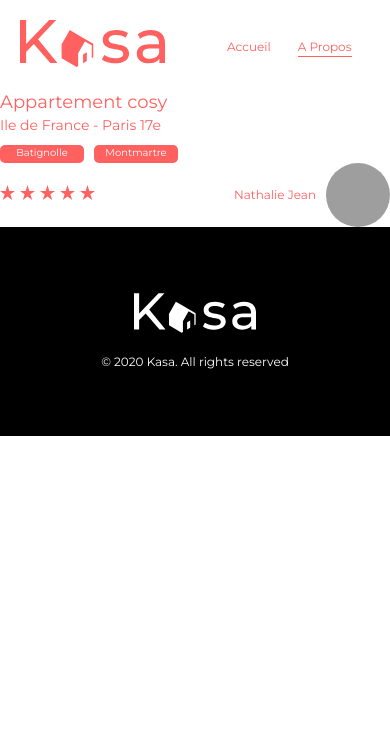
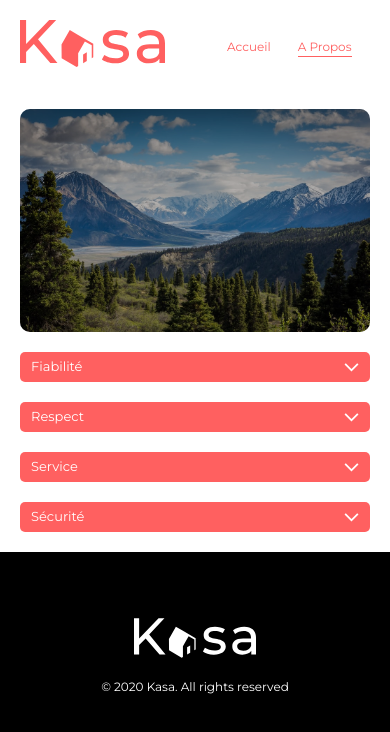
Before and after one commit to Nabil-Y/Nabil_Yassine_11_15052022, a React (Create React App) app: page /about in a window 390 px wide. Shown: the top 732 px of the page. Built offline with nearby package versions, Linux system fonts and the light colour scheme; grey boxes are pictures that could not be loaded.

Commit message:
complete about and error page

```diff
--- a/src/App.js
+++ b/src/App.js
@@ -2,47 +2,17 @@ import Header from "./components/Layout/Header";
 import Footer from "./components/Layout/Footer";
 import Banner from "./components/Banner/Banner";
 import Error from "./pages/Error/Error";
-import Profile from "./components/Profile/Profile";
+import About from "./pages/About/About";
 import { Routes, Route } from "react-router-dom";
 // import Loader from "./components/Layout/Loader";
 
 const App = () => {
-  const houseData = {
-    id: "c67ab8a7",
-    title: "Appartement cosy",
-    cover:
-      "https://s3-eu-west-1.amazonaws.com/course.oc-static.com/projects/front-end-kasa-project/accommodation-20-1.jpg",
-    pictures: [
-      "https://s3-eu-west-1.amazonaws.com/course.oc-static.com/projects/front-end-kasa-project/accommodation-20-1.jpg",
-      "https://s3-eu-west-1.amazonaws.com/course.oc-static.com/projects/front-end-kasa-project/accommodation-20-2.jpg",
-      "https://s3-eu-west-1.amazonaws.com/course.oc-static.com/projects/front-end-kasa-project/accommodation-20-3.jpg",
-      "https://s3-eu-west-1.amazonaws.com/course.oc-static.com/projects/front-end-kasa-project/accommodation-20-4.jpg",
-      "https://s3-eu-west-1.amazonaws.com/course.oc-static.com/projects/front-end-kasa-project/accommodation-20-5.jpg",
-    ],
-    description:
-      "Votre maison loin de chez vous. Que vous veniez de l'autre bout du monde, ou juste de quelques stations de RER, vous vous sentirez chez vous dans notre appartement.",
-    host: {
-      name: "Nathalie Jean",
-      picture:
-        "https://s3-eu-west-1.amazonaws.com/course.oc-static.com/projects/front-end-kasa-project/profile-picture-12.jpg",
-    },
-    rating: "5",
-    location: "Ile de France - Paris 17e",
-    equipments: [
-      "Équipements de base",
-      "Micro-Ondes",
-      "Douche italienne",
-      "Frigo",
-      "WIFI",
-    ],
-    tags: ["Batignolle", "Montmartre"],
-  };
   return (
     <>
       <Header />
       {/* <Loader /> */}
       <Routes>
-        <Route path="/about" element={<Profile houseData={houseData} />} />
+        <Route path="/about" element={<About />} />
         <Route path="/" exact element={<Banner />} />
         <Route path="*" element={<Error />} />
       </Routes>
--- a/src/components/Dropdown/Dropdown.module.css
+++ b/src/components/Dropdown/Dropdown.module.css
@@ -44,7 +44,7 @@
 }
 
 .details p {
-  height: 146px;
+  min-height: 146px;
   border-radius: 5px;
   background: var(--grey);
   color: var(--primary-color);
@@ -52,7 +52,7 @@
 }
 
 .house-page-details p {
-  height: 249px;
+  min-height: 249px;
   font-size: 18px;
 }
 
--- a/src/components/Layout/Header.js
+++ b/src/components/Layout/Header.js
@@ -15,6 +15,7 @@ const Header = () => {
 
   return (
     <header className={styles.header}>
+      <div className={styles["header-wrapper"]}>
         <Logo />
         <nav>
           <ul className={styles["nav-list"]}>
@@ -26,6 +27,7 @@ const Header = () => {
             </li>
           </ul>
         </nav>
+      </div>
     </header>
   );
 };
--- a/src/components/Layout/Header.module.css
+++ b/src/components/Layout/Header.module.css
@@ -1,9 +1,14 @@
 .header {
+  width: 100%;
+  padding: 40px 100px 0;
+  background: var(--white);
+}
+
+.header-wrapper {
   display: flex;
   justify-content: space-between;
-  width: 100%;
-  margin: 40px 0;
-  padding: 0 100px;
+  max-width: 1440px;
+  margin: auto;
 }
 
 .header svg {
@@ -35,8 +40,7 @@
 
 @media screen and (max-width: 768px) {
   .header {
-    margin: 20px 0;
-    padding: 0 20px;
+    padding: 20px 20px 0;
   }
 
   .nav-list {
--- /dev/null
+++ b/src/data/about.js
@@ -0,0 +1,20 @@
+const aboutData = [
+  [
+    "Fiabilité",
+    "Les annonces postées sur Kasa garantissent une fiabilité totale. Les photos sont conformes aux logements, et toutes les informations sont régulièrement vérifiées  par nos équipes.",
+  ],
+  [
+    "Respect",
+    "La bienveillance fait partie des valeurs fondatrices de Kasa. Tout comportement discriminatoire ou de perturbation du voisinage entraînera une exclusion de notre plateforme.",
+  ],
+  [
+    "Service",
+    "Nos équipes se tiennent à votre disposition pour vous fournir une expérience parfaite. N'hésitez pas à nous contacter si vous avez la moindre question.",
+  ],
+  [
+    "Sécurité",
+    "La sécurité est la priorité de Kasa. Aussi bien pour nos hôtes que pour les voyageurs, chaque logement correspond aux critères de sécurité établis par nos services. En laissant une note aussi bien à l'hôte qu'au locataire, cela permet à nos équipes de vérifier que les standards sont bien respectés. Nous organisons également des ateliers sur la sécurité domestique pour nos hôtes.",
+  ],
+];
+
+export default aboutData;
--- a/src/index.css
+++ b/src/index.css
@@ -20,6 +20,11 @@ body {
   text-rendering: optimizeSpeed;
   line-height: 1.5;
   font-family: "Montserrat", sans-serif;
+  background-color: var(--black);
+}
+
+main {
+  background-color: var(--white);
 }
 
 :root {
--- a/src/pages/About/About.js
+++ b/src/pages/About/About.js
@@ -1,7 +1,18 @@
-import React from 'react';
+import React from "react";
+import Banner from "../../components/Banner/Banner";
+import Dropdown from "../../components/Dropdown/Dropdown";
+import aboutData from "../../data/about";
+import styles from "./About.module.css";
 
 const About = () => {
-  return <div>About</div>;
+  return (
+    <main className={styles["about-page"]}>
+      <Banner />
+      {aboutData.map((item, index) => (
+        <Dropdown key={item[0] + index} title={item[0]} description={item[1]} />
+      ))}
+    </main>
+  );
 };
 
 export default About;
--- a/src/pages/About/About.module.css
+++ b/src/pages/About/About.module.css
@@ -0,0 +1,20 @@
+.about-page {
+  display: flex;
+  flex-direction: column;
+  justify-content: center;
+  align-items: center;
+  padding: 50px 100px;
+}
+
+.about-page > * {
+  margin-top: 33px;
+}
+
+@media screen and (max-width: 768px) {
+  .about-page {
+    padding: 20px;
+  }
+  .about-page > * {
+    margin-top: 20px;
+  }
+}
--- a/src/pages/Error/Error.js
+++ b/src/pages/Error/Error.js
@@ -1,7 +1,16 @@
-import React from 'react';
-
+import React from "react";
+import { Link } from "react-router-dom";
+import styles from "./Error.module.css";
 const Error = () => {
-  return <div>Error</div>;
+  return (
+    <main className={styles["error-page"]}>
+      <h1>404</h1>
+      <h2>{"Oups! La page que \n vous avez demandé n'existe pas."}</h2>
+      <div className={styles.link}>
+        <Link to="/">Retourner sur la page d'accueil</Link>
+      </div>
+    </main>
+  );
 };
 
 export default Error;
--- a/src/pages/Error/Error.module.css
+++ b/src/pages/Error/Error.module.css
@@ -0,0 +1,47 @@
+.error-page {
+  color: var(--primary-color);
+  text-align: center;
+}
+
+.error-page h1 {
+  margin-top: 175px;
+  font-weight: bold;
+  font-size: 288px;
+  line-height: 411px;
+}
+
+.error-page h2 {
+  margin-top: 67px;
+  font-weight: normal;
+  font-size: 36px;
+  line-height: 51px;
+}
+
+.link {
+  display: inline-block;
+  margin: 160px 0;
+  font-size: 18px;
+  line-height: 26px;
+  border-bottom: 1px solid var(--primary-color);
+}
+
+@media screen and (max-width: 768px) {
+  .error-page h1 {
+    margin-top: 195px;
+    font-size: 96px;
+    line-height: 137px;
+  }
+
+  .error-page h2 {
+    margin-top: 11px;
+    font-size: 18px;
+    line-height: 26px;
+    white-space: pre-wrap;
+  }
+
+  .link {
+    margin: 135px 0;
+    font-size: 14px;
+    line-height: 20px;
+  }
+}
```
Lines whose indentation alone changed are shown as unchanged.
